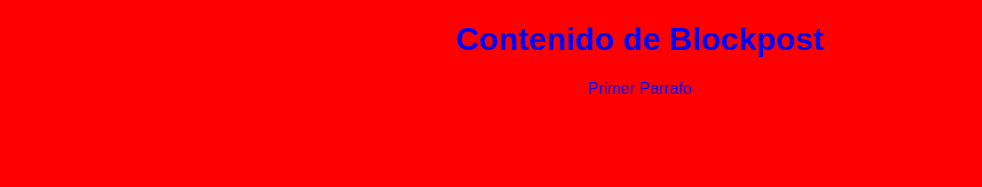
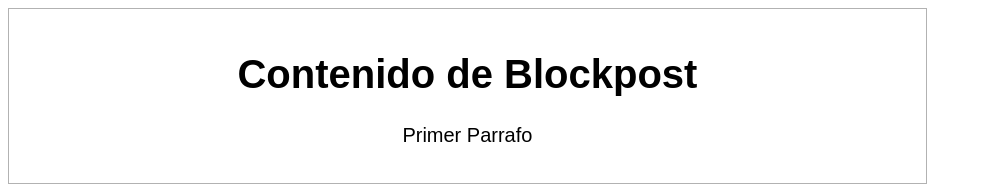
Before and after one commit to RussoCornejo/platzi-homework, a plain HTML site: page blockpostt.html in a window 1280 px wide. Shown: the whole page, without its empty margins (0-982 px from the left). Drawn offline with Linux system fonts and the light colour scheme.

Commit message:
commit al master del blogpost en su version mas reciente

```diff
--- a/blockpostt.html
+++ b/blockpostt.html
@@ -6,7 +6,11 @@
     <link rel="stylesheet" href="css/estilasote.css"></link>
   </head>
   <body class="cuerpito">
-    <h1> Contenido de Blockpost</h1>
-    <p>Primer Parrafo</p>
+    <div id="container">
+      <div id="post">
+      <h1> Contenido de Blockpost</h1>
+      <p>Primer Parrafo</p>
+      </div>
+    </div>
   </body>
 </html>
--- a/css/estilasote.css
+++ b/css/estilasote.css
@@ -1,7 +1,13 @@
 .cuerpito {
-  background-color: red;
-  text-align: center;
   font-family: Arial;
-  color: blue;
-
 }
+#container {
+width: 70%;
+padding: 1em;
+text-align: center;
+border: 1px solid rgba(0, 0, 0, 0.3);
+margin:0px;
+}
+#post{
+font-size: 20px;
+}
```
